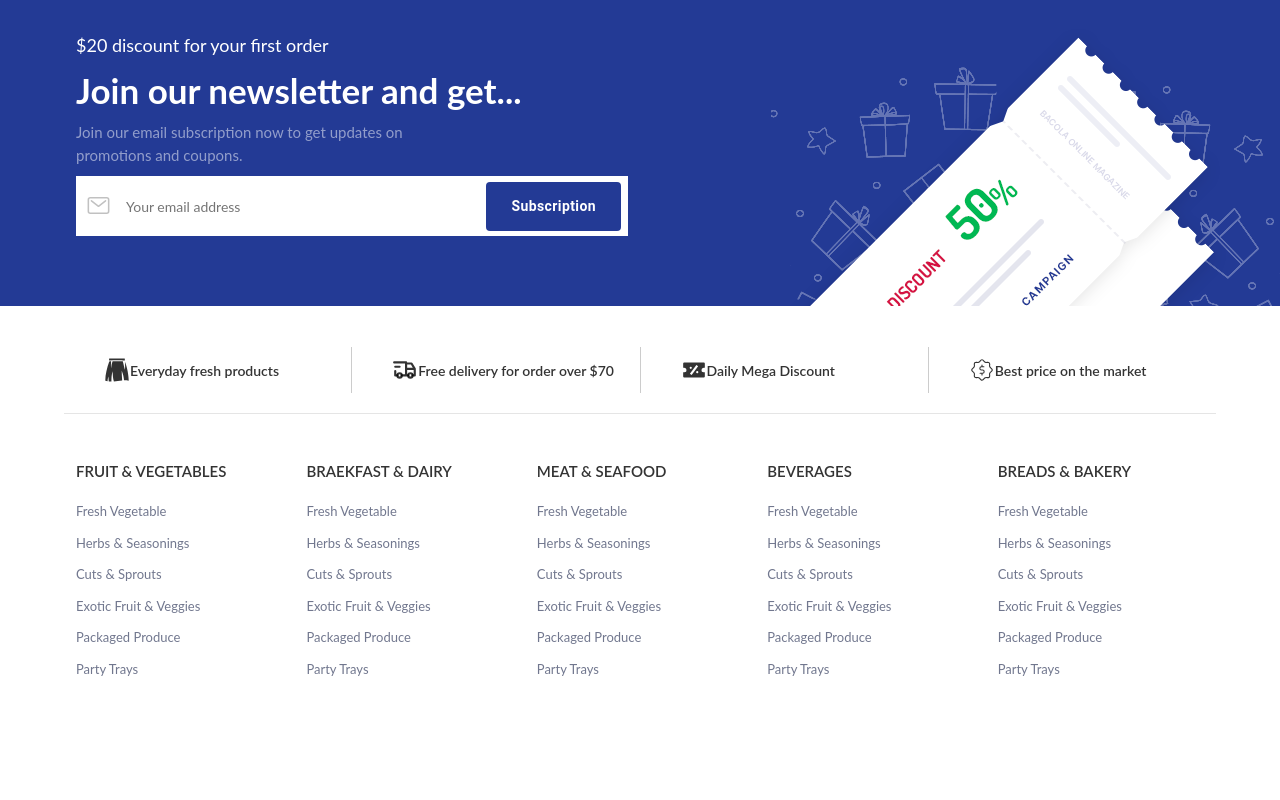
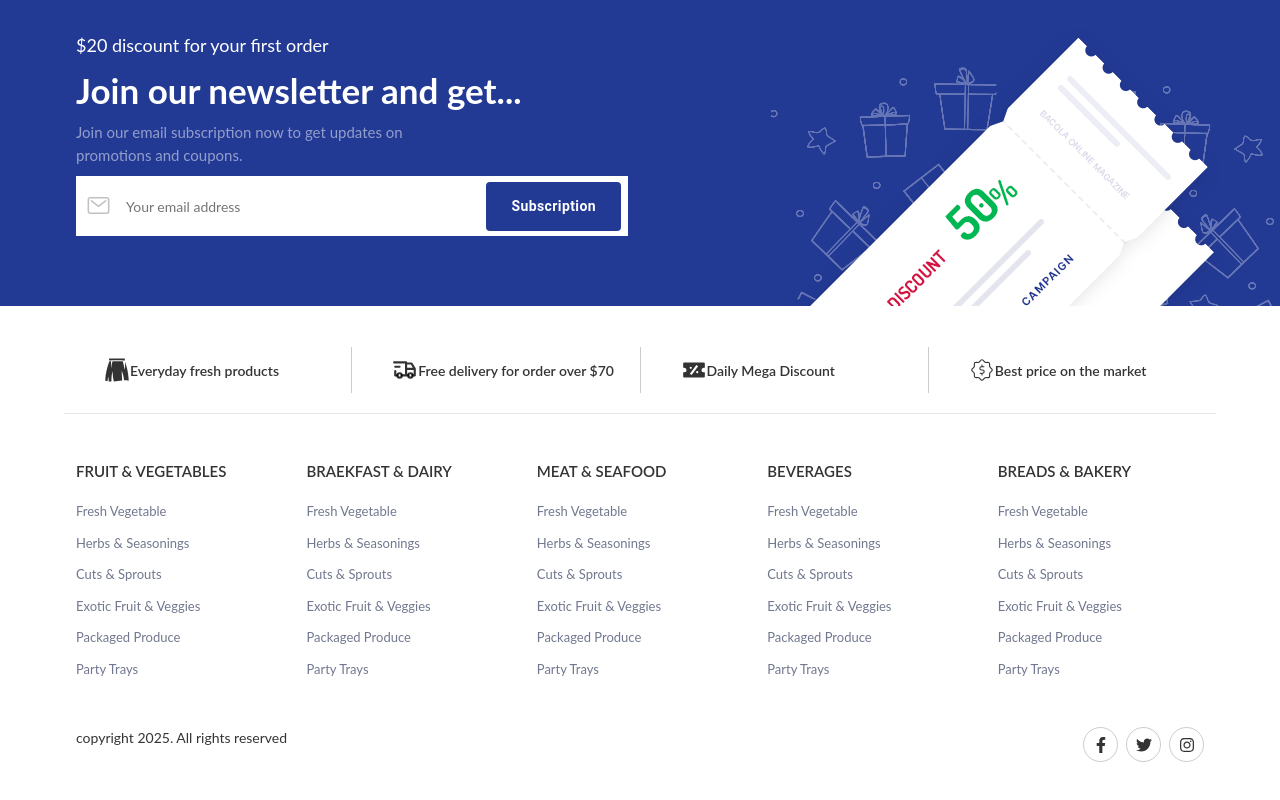
Before and after one commit to hidorika-hikari/E-CommerceWebsite, a React (Create React App) app: page / in a window 1280 px wide. Shown: the part 10815-11615 px from the top of the page. Built offline with nearby package versions, Linux system fonts and the light colour scheme; no server answers.

Commit message:
Finish #12

```diff
--- a/src/App.css
+++ b/src/App.css
@@ -830,3 +830,26 @@ footer .linkWrap ul li a{
   font-size: 13px;
   text-decoration: none;
 }
+
+footer .copyright ul li a{
+  display: flex;
+  align-items: center;
+  justify-content: center;
+  width: 35px;
+  height: 35px;
+  border-radius: 50%;
+  border: 1px solid rgba(0, 0, 0, 0.2);
+}
+
+footer .copyright ul li a svg{
+  font-size: 16px;
+  color: rgba(0, 0, 0, 0.8);
+}
+
+footer .copyright ul li a:hover{
+  background: #2bbef9 !important;
+}
+
+footer .copyright ul li a:hover svg{
+  color: #fff !important;
+}
--- a/src/Components/CountryDropdown/index.js
+++ b/src/Components/CountryDropdown/index.js
@@ -1,11 +1,11 @@
 import React, { useContext, useEffect } from 'react';
 import Button from '@mui/material/Button'
 import Dialog from '@mui/material/Dialog';
+import Slide from '@mui/material/Slide';
 import { useState } from 'react';
 import { FaAngleDown } from 'react-icons/fa';
 import { IoIosSearch } from 'react-icons/io';
 import { MdClose } from "react-icons/md";
-import Slide from '@mui/material/Slide';
 import { MyContext } from '../../App';
 
 
@@ -13,41 +13,40 @@ const Transition = React.forwardRef(function Transition(props, ref) {
     return <Slide direction="up" ref={ref} {...props} />;
   });
 
-
 const CountryDropdown =() => {
 
-    const [isOpenModel, setisOpenModel] = useState(false);
-    const [selectedTab, setsetlectTab] = useState(null);
-    const [countryList, setcountryList] = useState([]);
+    const [isOpenModel, setIsOpenModel] = useState(false);
+    const [selectedTab, setSelectTab] = useState(null);
+    const [countryList, setCountryList] = useState([]);
 
     const context = useContext(MyContext);
 
     const selectCountry = (index, country) => {
-        setsetlectTab(index);
-        setisOpenModel(false);
+        setSelectTab(index);
+        setIsOpenModel(false);
         context.setselectedCountry(country)
     }
 
     useEffect(()=>{
-        setcountryList(context.countryList);
+        setCountryList(context.countryList);
     },[])
 
     const filterList=(e) => {
         const keyword = e.target.value.toLowerCase();
 
-        if (keyword !== ""){
+        if (keyword !== "") {
             const list = countryList.filter((item) => {
                 return item.country.toLowerCase().includes(keyword);
             });
-            setcountryList(list);
+            setCountryList(list);
         } else {
-            setcountryList(context.countryList);
+            setCountryList(context.countryList);
         }
     }
 
     return (
         <>
-        <Button className='countryDrop' onClick={()=>setisOpenModel(true)}>
+        <Button className='countryDrop' onClick={ () => setIsOpenModel(true)}>
             <div className='info d-flex flex-column'>
                 <span className='label'>Your Location</span>
                 <span className='name'>{context.selectedCountry !== "" ? context.
@@ -57,10 +56,10 @@ const CountryDropdown =() => {
             <span className='ms-auto'><FaAngleDown/></span>
         </Button>
 
-        <Dialog open={isOpenModel} onClose={()=>setisOpenModel(false)} className='locationModel' TransitionComponent={Transition}>
+        <Dialog open={isOpenModel} onClose={ () => setIsOpenModel(false)} className='locationModel' TransitionComponent={Transition}>
             <h4 className='mb-0'>Choose your Delivery Location</h4>
             <p>Enter your address and we'll specify the offer for your area.</p>
-            <Button className='close_' onClick={()=>setisOpenModel(false)}><MdClose/></Button>
+            <Button className='close_' onClick={ () => setIsOpenModel(false)}><MdClose/></Button>
 
             <div className='headerSearch w-100'>
                 <input type='text' placeholder='Search your area...' onChange={filterList}/>
@@ -69,9 +68,9 @@ const CountryDropdown =() => {
 
             <ul className='countryList mt-3'>
             {
-                countryList?.length!==0 && countryList?.map((item,index)=>{
-                    return(
-                        <li key={index}><Button onClick={()=>selectCountry(index,item.country)}
+                countryList?.length!==0 && countryList?.map((item,index) => {
+                    return (
+                        <li key={index}><Button onClick={ () => selectCountry(index,item.country)}
                         className={`${selectedTab === index ? 'active' : ''}`}
                         >{item.country}</Button></li>
                     )
--- a/src/Components/Footer/index.js
+++ b/src/Components/Footer/index.js
@@ -2,6 +2,9 @@ import { GiSkirt } from "react-icons/gi";
 import { TbTruckDelivery } from "react-icons/tb";
 import { BiSolidDiscount } from "react-icons/bi";
 import { CiBadgeDollar } from "react-icons/ci";
+import { FaFacebookF } from "react-icons/fa";
+import { FaTwitter } from "react-icons/fa";
+import { FaInstagram } from "react-icons/fa";
 import { Link } from "react-router-dom";
 
 const Footer = () => {
@@ -89,7 +92,20 @@ const Footer = () => {
                     </div>
                 </div>
 
-
+                <div className="copyright mt-3 pt-3 pb-3 d-flex">
+                    <p className="mb-0">copyright 2025. All rights reserved</p>
+                    <ul className="list list-inline ms-auto mb-0">
+                        <li className="list-inline-item">
+                            <Link to ="#"><FaFacebookF /></Link>
+                        </li>
+                        <li className="list-inline-item">
+                            <Link to ="#"><FaTwitter /></Link>
+                        </li>
+                        <li className="list-inline-item">
+                            <Link to ="#"><FaInstagram /></Link>
+                        </li>
+                    </ul>
+                </div>
             </div>
         </footer>
     )
--- a/src/Components/Header/index.js
+++ b/src/Components/Header/index.js
@@ -37,7 +37,7 @@ const Header =() => {
                     }
                         <SearchBox/>
 
-                        <div className='part3 d-flex align-items-center ml-auto'>
+                        <div className='part3 d-flex align-items-center'>
                             <Button className='circle me-3'><FiUser/></Button>
                             <div className='ms-auto cartTab d-flex align-items-center'>
                                 <span className='price'>3.29$</span>
--- a/src/Components/HomeCat/index.js
+++ b/src/Components/HomeCat/index.js
@@ -1,6 +1,6 @@
-import React, { useState } from "react";
 import 'swiper/css';
 import 'swiper/css/navigation';
+import React, { useState } from "react";
 import { Swiper, SwiperSlide } from 'swiper/react';
 import { Navigation } from 'swiper/modules';
 
--- a/src/Components/ProductItem/index.js
+++ b/src/Components/ProductItem/index.js
@@ -1,7 +1,7 @@
 import { TfiFullscreen } from "react-icons/tfi";
+import { CiHeart } from "react-icons/ci";
 import Rating from "@mui/material/Rating";
 import Button from '@mui/material/Button'
-import { CiHeart } from "react-icons/ci";
 
 const ProductItem = () => {
     return (
--- a/src/Pages/Home/index.js
+++ b/src/Pages/Home/index.js
@@ -1,11 +1,11 @@
+import 'swiper/css';
+import 'swiper/css/navigation';
 import HomeBanner from "../../Components/HomeBanner/index";
 import Button from '@mui/material/Button'
 import { IoIosArrowRoundForward } from "react-icons/io";
 import { IoMailOutline } from "react-icons/io5";
 import React from "react";
 import Slider from "react-slick";
-import 'swiper/css';
-import 'swiper/css/navigation';
 import { Swiper, SwiperSlide } from 'swiper/react';
 import { Navigation } from 'swiper/modules';
 import ProductItem from "../../Components/ProductItem";
```
